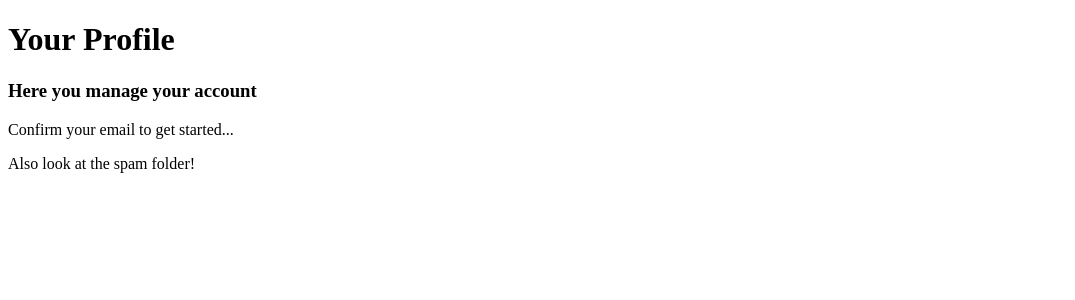
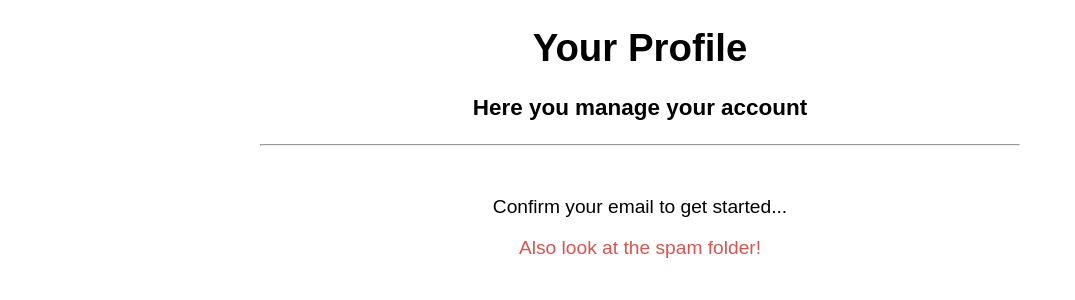
Before and after one commit to dori-dev/django-multi-language, a Django app: page /en/ in a window 1280 px wide. Shown: the top 300 px of the page, without its empty margins (0-1075 px from the left). Run offline with Django 3.2, Linux system fonts and the light colour scheme.

Commit message:
add style to page

```diff
--- a/user_profile/templates/index.html
+++ b/user_profile/templates/index.html
@@ -1,17 +1,31 @@
-{% load i18n %}
-{% get_current_language_bidi as LANGUAGE_BIDI %}
+{% load i18n %} {% get_current_language_bidi as LANGUAGE_BIDI %}
 <!DOCTYPE html>
 <html lang="en" dir="{% if LANGUAGE_BIDI %}rtl{% else %}ltr{% endif %}">
-<head>
-    <meta charset="UTF-8">
-    <meta http-equiv="X-UA-Compatible" content="IE=edge">
-    <meta name="viewport" content="width=device-width, initial-scale=1.0">
+  <head>
+    <meta charset="UTF-8" />
+    <meta http-equiv="X-UA-Compatible" content="IE=edge" />
+    <meta name="viewport" content="width=device-width, initial-scale=1.0" />
     <title>{% trans 'User Profile' %}</title>
-</head>
-<body>
+  </head>
+  <style>
+    body {
+      font-family: Arial, Helvetica, sans-serif;
+      text-align: center;
+      font-size: larger;
+    }
+    .warning {
+      color: #d9534f;
+    }
+    hr {
+      width: 60%;
+      margin-bottom: 50px;
+    }
+  </style>
+  <body>
     <h1>{% trans 'Your Profile' %}</h1>
     <h3>{% trans 'Here you manage your account' %}</h3>
+    <hr>
     <p>{% trans 'Confirm your email to get started...' %}</p>
-    <p>{% trans 'Also look at the spam folder!' %}</p>
-</body>
+    <p class="warning">{% trans 'Also look at the spam folder!' %}</p>
+  </body>
 </html>
```
